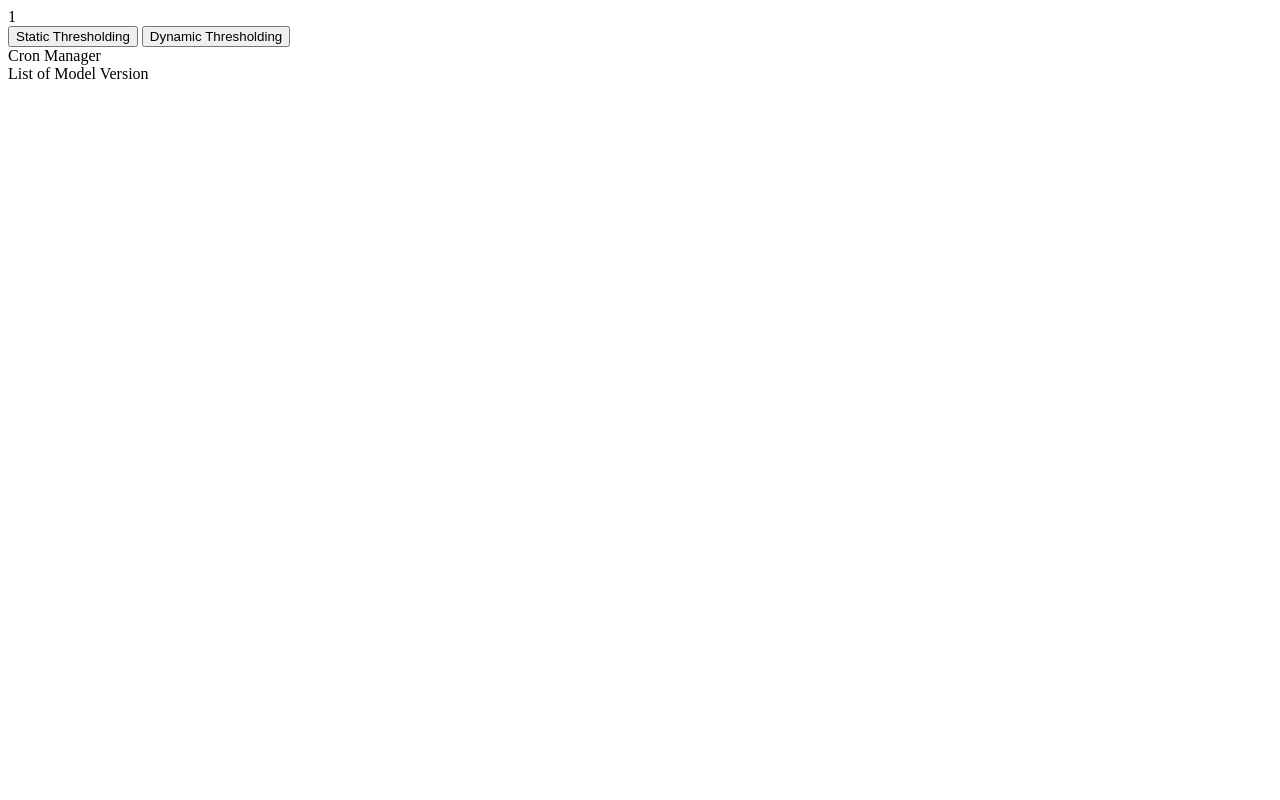
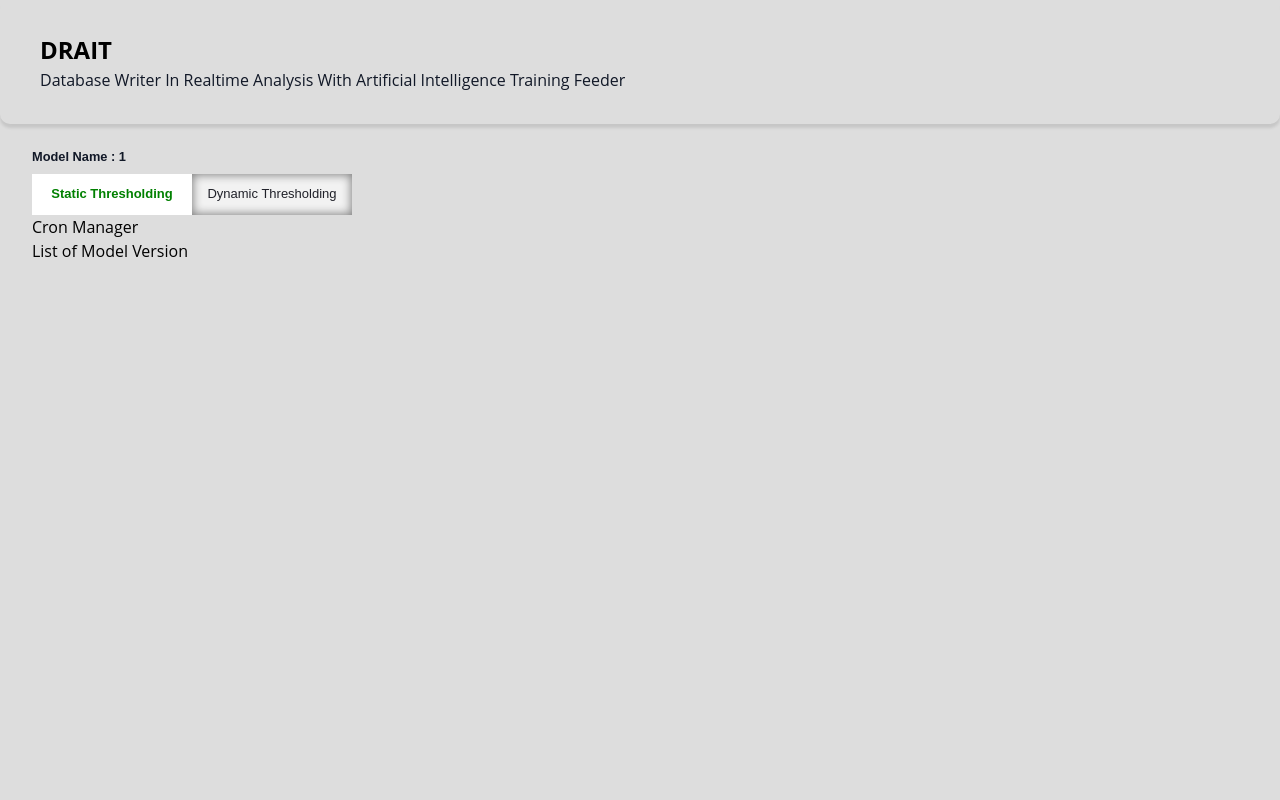
Before and after one commit to Acexoul081/WAR---DRAIT, a Flask app: page /metric/1 in a window 1280 px wide. Run offline with Flask 2, Linux system fonts and the light colour scheme; some libraries are stand-ins or nearby versions.

Commit message:
ui update model details page

```diff
--- a/static/metric/index.js
+++ b/static/metric/index.js
@@ -8,6 +8,13 @@ function update_graph(metric){
         }
     })
 }
+
+$('button').on('click', function(){
+    $('button').removeClass('selected');
+    $(this).addClass('selected');
+})
+
+$('#static-btn').addClass('selected');
 
 $('#static-btn').click(function(){
     // console.log(e)
--- a/static/metric/style.css
+++ b/static/metric/style.css
@@ -0,0 +1,172 @@
+
+
+:root {
+    --ff-primary: "Open Sans", sans-serif;
+    --ff-accent: "Source Sans Pro", sans-serif;
+
+    --clr-neutral-100: #fff;
+    --clr-neutral-300: #ddd;
+    --clr-neutral-500: #555555;
+    --clr-neutral-800: #111827;
+    --clr-primary: #041964;
+
+    --transition: 250ms ease-in-out;
+}
+
+*,
+*::before,
+*::after {
+box-sizing: border-box;
+}
+
+h1,
+h2,
+h3 {
+  font-family: var(--ff-accent);
+  line-height: 1.1;
+}
+
+img {
+  max-width: 100%;
+  display: block;
+}
+
+a {
+  text-decoration: none;
+  color: inherit;
+}
+
+body {
+    /* display: grid; */
+    /* place-items: center; */
+    /* overflow: hidden; */
+    min-height: 100vh;
+    margin: 0;
+    padding: 0;
+
+    background-color: var(--clr-neutral-300);
+
+    font-family: var(--ff-primary);
+    line-height: 1.5;
+    font-size: 1rem;
+}
+
+.model_detail{
+  margin: 2em 2.5em;
+  max-width: 95vw;
+  margin: auto;
+}
+
+.header{
+    padding: 2em 2.5em;
+    margin-bottom: 1em;
+    box-shadow: 0px 4px 3px rgba(0, 0, 0, 0.1);
+    border-radius: 10px;
+    /* display: flex;
+    flex-direction: column;
+    align-items: center; */
+}
+
+.header .title{
+font-size: 1.5em;
+font-weight: bolder;
+}
+
+.header .description{
+text-transform: capitalize;
+color: var(--clr-neutral-800);
+}
+
+.model_title{
+    margin: 0;
+    /* font-size: clamp(1rem, 1vw, 1.7rem); */
+    padding: 10px 0px;
+    font-size: clamp(0.5rem, 1vw, 1.4rem);
+    text-transform: capitalize;
+    color: var(--clr-neutral-800);
+}
+
+/* BUTTONS */
+.thresholding_option {
+    display: flex;
+    flex-wrap: wrap;
+    /* justify-content: flex-end; */
+}
+
+.button {
+    display: flex;
+    overflow: hidden;
+
+    /* margin: 10px; */
+    padding: 12px 12px;
+
+    cursor: pointer;
+    user-select: none;
+    transition: all 150ms linear;
+    text-align: center;
+    white-space: nowrap;
+    text-decoration: none !important;
+    text-transform: none;
+    text-transform: capitalize;
+
+    color: #fff;
+    border: 0 none;
+    border-radius: var(--borderRadius);
+
+    font-size: 13px;
+    font-weight: 500;
+    line-height: 1.3;
+
+    -webkit-appearance: none;
+    -moz-appearance:    none;
+    appearance:         none;
+
+    justify-content: center;
+    align-items: center;
+    flex: 0 0 160px;
+
+    box-shadow: 2px 5px 10px var(--color-smoke);
+}
+
+.button:hover {
+  transition: all 150ms linear;
+  opacity: .85;
+  box-shadow: inset 0px 0px 5px 3px gray;
+}
+.button:active {
+  transition: all 150ms linear;
+  opacity: .75;
+  color:green;
+  background-color: greenyellow;
+}
+/* .button:focus {
+  outline: 1px dotted #959595;
+  outline-offset: -4px;
+} */
+
+.button.-regular {
+    color: #202129;
+    background-color: #f2f2f2;
+    box-shadow: inset 0px 0px 10px 1px gray;
+}
+
+.button.-regular:hover {
+  color: #202129;
+  background-color: white;
+  box-shadow: inset 0px 0px 5px 1px rgba(21, 43, 21, 0.568);
+  color:rgb(0, 104, 0);
+  opacity: 1;
+}
+.button.-regular:active {
+  background-color: #d5d6d6;
+  opacity: 1;
+}
+
+.button.selected{
+  color:green;
+  font-weight: bolder;
+  background-color: white;
+  box-shadow: none;
+}
+
+/* BUTTONS */
--- a/templates/metric.html
+++ b/templates/metric.html
@@ -5,21 +5,30 @@
     <meta http-equiv="X-UA-Compatible" content="IE=edge">
     <meta name="viewport" content="width=device-width, initial-scale=1.0">
     <title>Metric</title>
+    <link rel="stylesheet" media="all" href="{{ url_for('static', filename='metric/style.css')}}">
 </head>
 <body>
-    <div>{{metric}}</div>
-    <div class="chart" id="value">
+    <div class="header">
+        <a href="{{ url_for('main_page') }}" class="title">DRAIT</a>
+        <div class="description">Database writer in Realtime Analysis with Artificial Intelligence Training feeder</div>
     </div>
-    <div class="chart" id="loss">
+
+    <div class="model_detail">
+        <h3 class="model_title">Model Name : {{metric}}</h3>
+        <div class="chart" id="value"></div>
+        <div class="chart" id="loss"></div>
+        <div class="thresholding_option">
+            <!-- <button id="static-btn">Static Thresholding</button>
+            <button id="dynamic-btn">Dynamic Thresholding</button> -->
+            <button class='button -regular center' id="static-btn">Static Thresholding</button>
+            <button class='button -regular center' id="dynamic-btn">Dynamic Thresholding</button>
+        </div>
+        <div>
+            <div>Cron Manager</div>
+            <div>List of Model Version</div>
+        </div>
     </div>
-    <div>
-        <button id="static-btn">Static Thresholding</button>
-        <button id="dynamic-btn">Dynamic Thresholding</button>
-    </div>
-    <div>
-        <div>Cron Manager</div>
-        <div>List of Model Version</div>
-    </div>
+
 </body>
 
 <script type="text/javascript" src="https://cdn.plot.ly/plotly-latest.min.js"></script>
```
